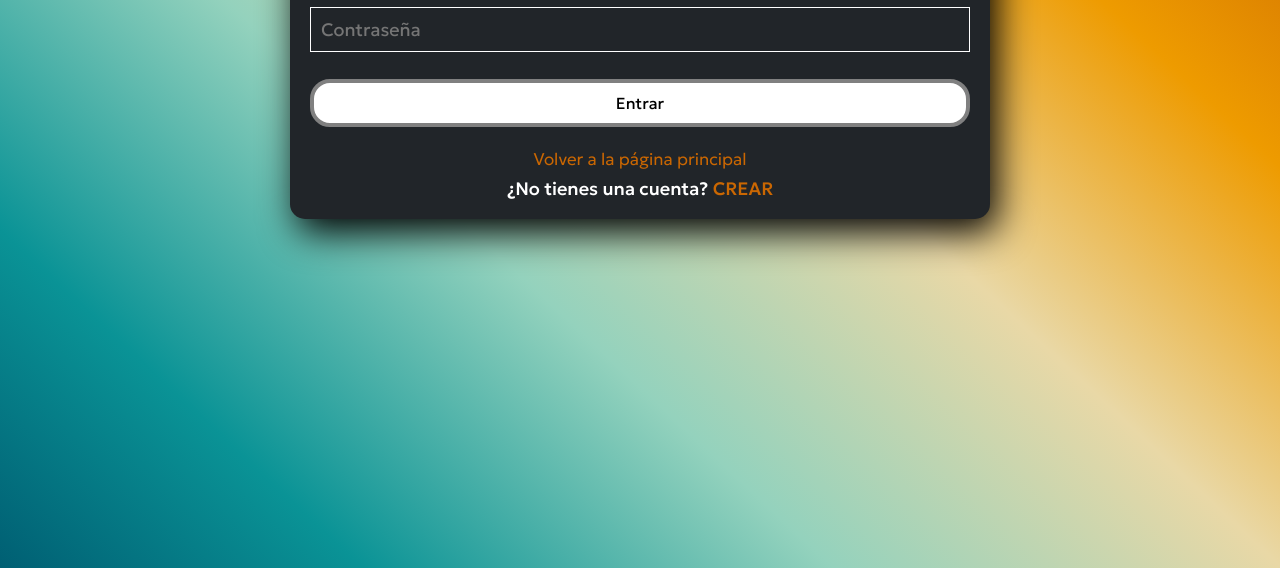
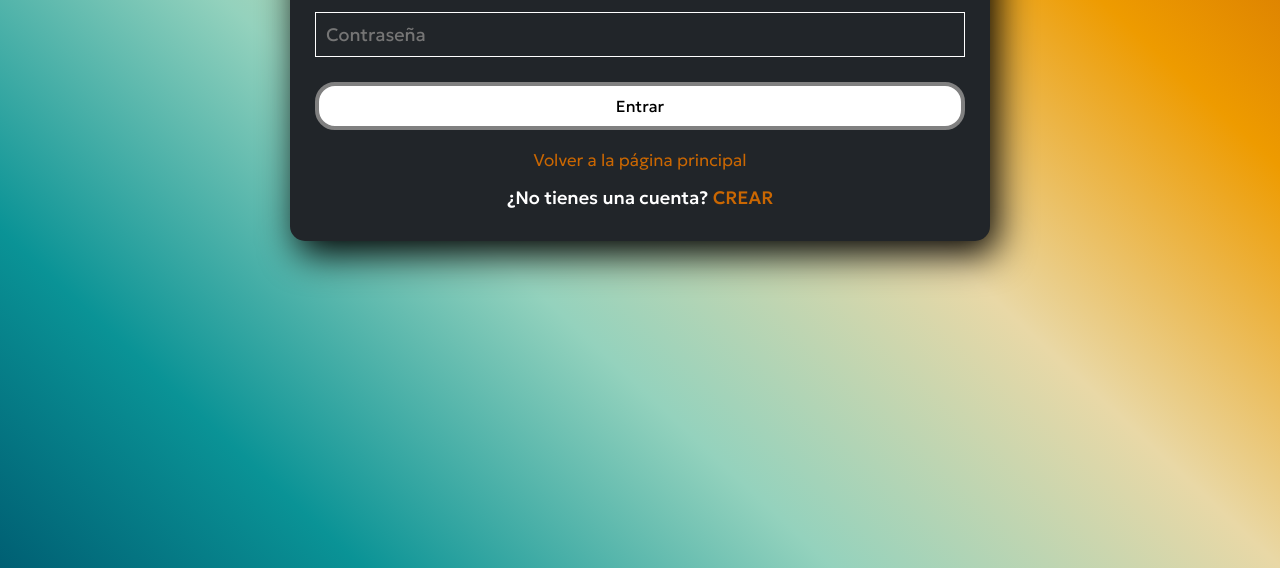
Before and after one commit to julianrocaa/Proyecto-Integrador, a plain HTML site: page login.html in a window 1280 px wide. Shown: the part 232-800 px from the top of the page. Drawn offline with Linux system fonts and the light colour scheme.

Commit message:
arreglo-6

```diff
--- a/login.css
+++ b/login.css
@@ -25,7 +25,7 @@ body {
 .login-info {
   width: 700px;
   background: #212529;
-  padding: 20px;
+  padding: 25px;
   border-radius: 15px;
   color: white;
   box-shadow: 7px 13px 37px #000;
@@ -51,7 +51,7 @@ body {
 }
 
 .login-info p {
-  height: 30px;
+  height: 38px;
   text-align: center;
   font-size: 17px;
   line-height: 40px;
@@ -70,7 +70,7 @@ body {
   border: solid grey 4px;
   padding: 10px;
   color: black;
-  margin: 12px 0;
+  margin: 10px 0;
   font-size: 16px;
   cursor: pointer;
 }
--- a/style.css
+++ b/style.css
@@ -221,7 +221,7 @@ header {
 
 #contactos h2 {
     font-size: 50px;
-    margin-top: 60px;
+    margin-top: 5px;
     display: flex;
     justify-content: center;
     padding-bottom: 40px;
```
